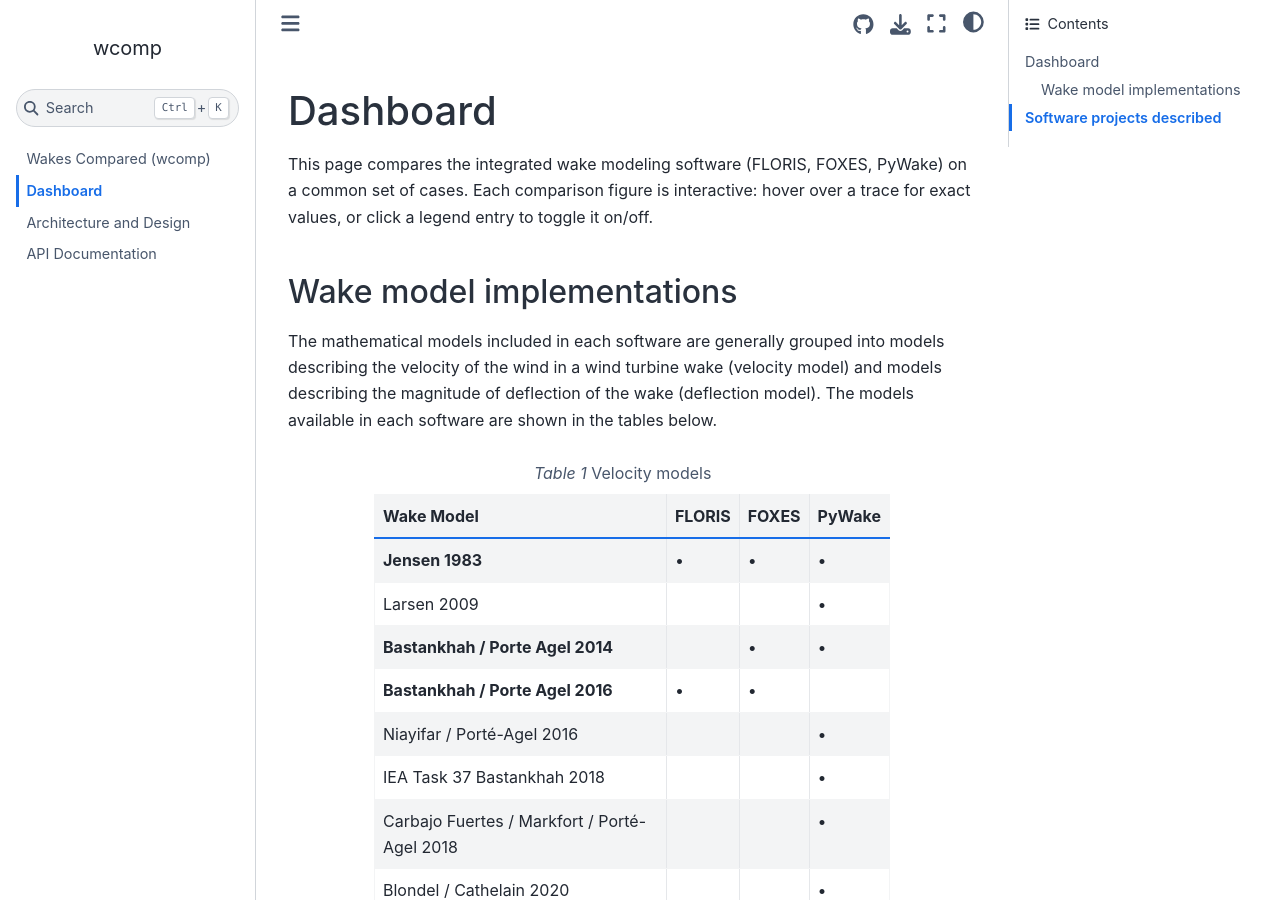
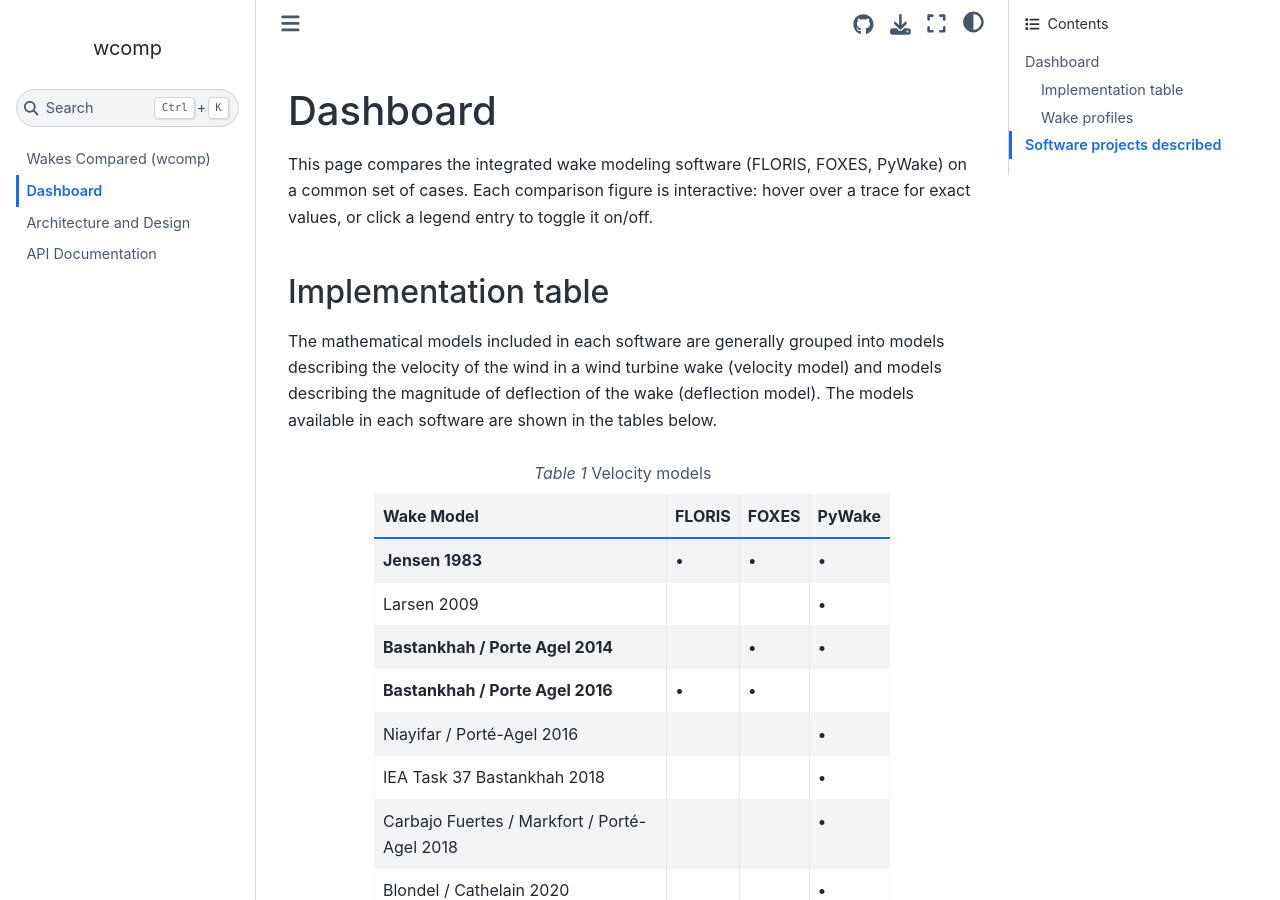
Before and after one commit to rafmudaf/wcomp, a Jupyter Book: the page built from docs/dashboard.md, in a window 1280 px wide and 900 px high. Built offline with Jupyter Book 1.0.4 settings and Sphinx 7.4.7 and the Sphinx Book theme 1.1.4, drawn with Linux system fonts in a browser that asks for light colours.

Commit message:
Update heading names

```diff
--- a/docs/dashboard.md
+++ b/docs/dashboard.md
@@ -155,7 +155,7 @@
 common set of cases. Each comparison figure is interactive: hover over a trace for exact
 values, or click a legend entry to toggle it on/off.
 
-## Wake model implementations
+## Implementation table
 The mathematical models included in each software are generally grouped into models
 describing the velocity of the wind in a wind turbine wake (velocity model) and
 models describing the magnitude of deflection of the wake (deflection model).
@@ -194,7 +194,7 @@
 :::
 
 
-### Wake profiles
+## Wake profiles
 
 The schematic below shows the sample locations used for every comparison in this section:
 a streamwise profile through four turbines, a cross-stream profile 4D downstream of the
```
